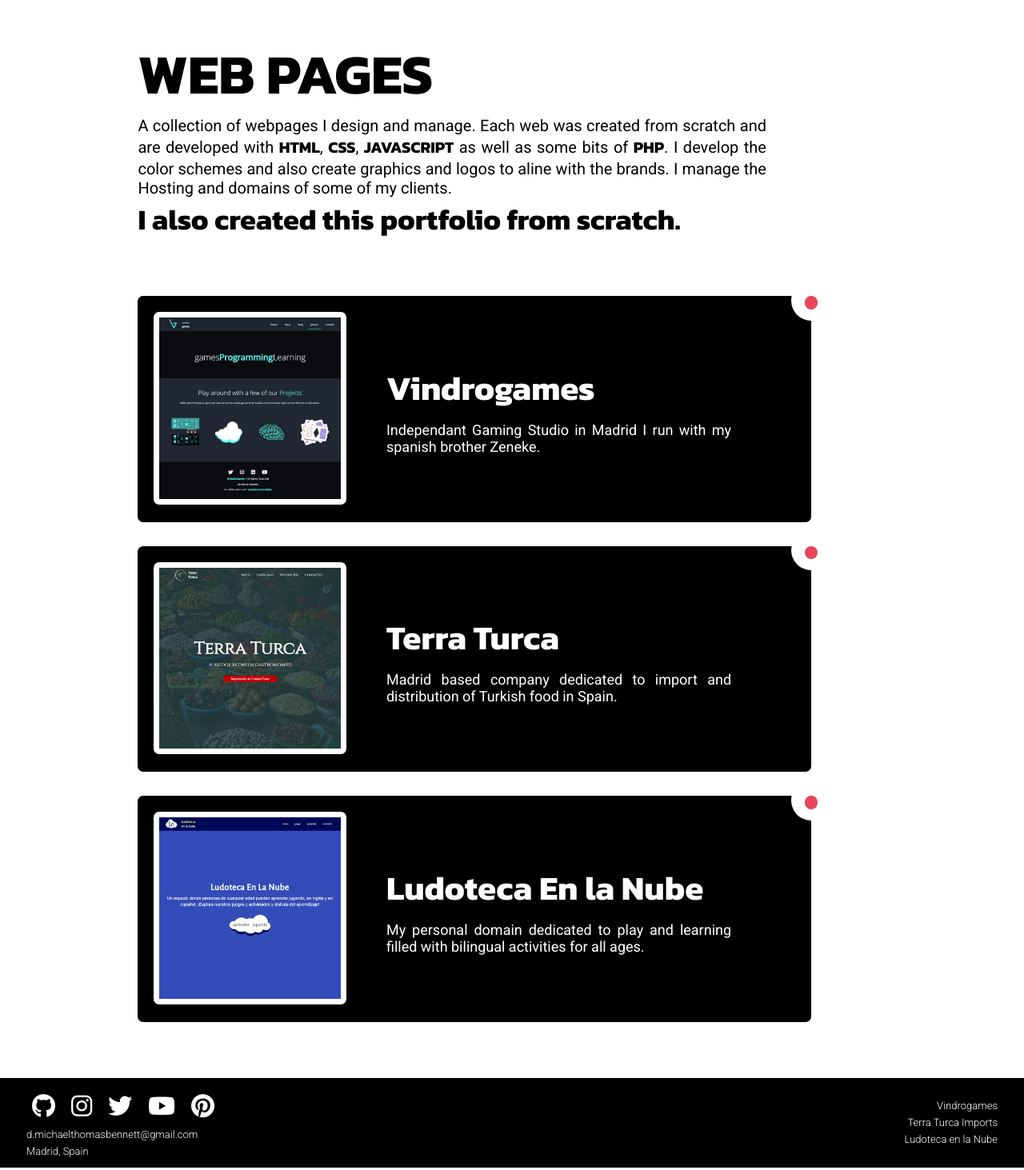
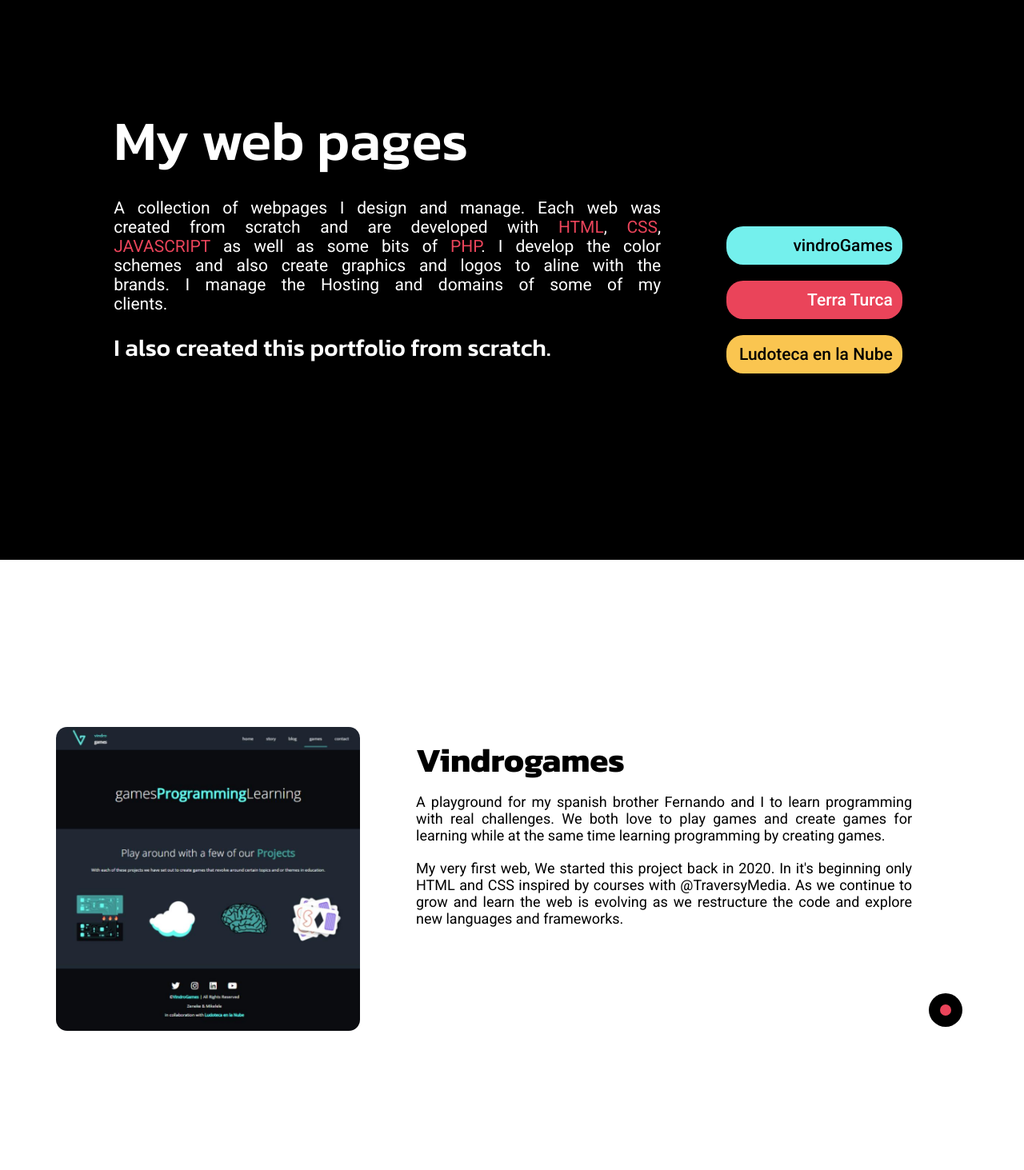
Before and after one commit to teacherMaik/Web-Design, a website: page dist/my-webs.html in a window 1280 px wide. Shown: the part 100-1563 px from the top of the page at 80% size. Drawn offline with Linux system fonts and the light colour scheme.

Commit message:
web pages portfolio redone with hero and each item 100vh. Cleaner and more conformity with general aesthetics

```diff
--- a/scss/_config.scss
+++ b/scss/_config.scss
@@ -2,21 +2,21 @@
 
 
 $tm-black-solid: rgba(0, 0, 0, 1);
+// #000000;
 $tm-black-transparent: rgba(0, 0, 0, 0.9);
 $tm-white-solid: rgba(255, 255, 255, 1);
+// #ffffff
 $tm-teal-solid: rgba(116, 240, 237, 1);
+// #74f0ed
 $tm-darkGray-solid: rgba(61, 61, 61, 1);
+// 3d3d3d
 $tm-darkGray-transparent: rgba(61, 61, 61, 0.8);
 $tm-coralRed-solid: rgba(234, 68, 90, 1);
+// #ea445a
+
+//$tm-yellow-solid: rgba(240, 237, 116, 1); #F0ED74
+$tm-yellow-solid: rgba(250, 197, 80, 1);
+// #FAC550
 
 $tm-kanit: "Kanit", sans-serif;
 $tm-roboto: "Roboto", sans-serif;
-
-span.inline-coral {
-  color: $tm-coralRed-solid;
-}
-
-span.inline-bold {
-  font-family: $tm-kanit;
-  font-weight: 700;
-}
--- /dev/null
+++ b/scss/_utilities.scss
@@ -0,0 +1,27 @@
+// TeacherMaik Buttons
+.tm-btn-coral {
+  background-color: $tm-coralRed-solid;
+  color: $tm-white-solid;
+  padding: 1rem;
+}
+
+.tm-btn-teal {
+  background-color: $tm-teal-solid;
+  color: $tm-black-solid;
+  padding: 1rem;
+}
+
+.tm-btn-yellow {
+  background-color: $tm-yellow-solid;
+  color: $tm-black-solid;
+  padding: 1rem;
+}
+
+span.inline-coral {
+  color: $tm-coralRed-solid;
+}
+
+span.inline-bold {
+  font-family: $tm-kanit;
+  font-weight: 700;
+}
--- a/scss/main.scss
+++ b/scss/main.scss
@@ -1,9 +1,11 @@
 @import 'config';
+@import 'utilities';
 
 * {
   padding: 0;
   margin: 0;
   box-sizing: border-box;
+  font-family: $tm-roboto;
 }
 
 :root {
@@ -26,10 +28,7 @@
 
 h1, h2 {
   font-family: $tm-kanit;
-}
-
-p, h3, h4 {
-  font-family: $tm-roboto;
+  font-weight: 500;
 }
 
 #tm-navbar {
@@ -102,6 +101,7 @@
     align-items: center;
     justify-content: space-evenly;
 
+    &.home {
       .intro {
         width: 42%;
         line-height: 4rem;
@@ -109,7 +109,6 @@
         h1, h2 {
           font-size: 7rem;
           color: $tm-white-solid;
-        font-weight: 300;
           line-height: 7rem;
         }
 
@@ -135,13 +134,87 @@
         font-weight: 400;
       }
     }
+
+    &.webs {
+      background-color: $tm-black-solid;
+      color: $tm-white-solid;
+
+      .intro {
+        width: 60%;;
+
+        h1 {
+          font-size: 7rem;
+        }
+
+        h2 {
+          font-size: 3rem;
+        }
+
+        p {
+          font-size: 2.1rem;
+          text-align: justify;
+          word-spacing: 0.7rem;
+        }
+
+        h1, h2, p {
+          margin-bottom: 2rem;
+        }
+      }
+
+      .display {
+        width: 21%;
+        height: 100%;
+        display: flex;
+        align-items: flex-end;
+
+        ul {
+          width: 100%;
+          display: flex;
+          flex-direction: column;
+          justify-content: center;
+
+          li {
+            width: 100%;
+            padding: 1rem;
+
+            a {
+              display: block;
+              width: 100%;
+              font-size: 2.1rem;
+              font-weight: 500;
+              border-radius: 21px;
+              text-align: right;
+              border: 2px solid transparent;
+
+              &.tm-btn-teal:hover {
+                border: 2px solid $tm-teal-solid;
+                color: $tm-teal-solid;
+                background-color: $tm-black-solid;
+              }
+
+              &.tm-btn-coral:hover {
+                border: 2px solid $tm-coralRed-solid;
+                color: $tm-coralRed-solid;
+                background-color: $tm-black-solid;
+              }
+
+              &.tm-btn-yellow:hover {
+                border: 2px solid $tm-yellow-solid;
+                color: $tm-yellow-solid;
+                background-color: $tm-black-solid;
+              }
+            }
+          }
+        }
+      }
+    }
+  }
 }
 
 #tm-home-content {
   position: relative;
   background-color: $tm-white-solid;
   color: $tm-black-solid;
-  font-family: $tm-roboto;
   font-size: 3rem;
 
   .tm-home-content-container {
@@ -160,7 +233,6 @@
       h4 {
         text-align: justify;
         font-size: 2.1rem;
-        font-family: $tm-roboto;
         line-height: 3rem;
       }
     }
@@ -301,97 +373,46 @@
   }
 }
 
-.webs {
-  background-color: $tm-white-solid;
-  color: $tm-black-solid;
-  display: flex;
-  flex-direction: column;
-  justify-content: center;
-  align-items: center;
-  margin-bottom: 7rem;
 
-  .webs-intro-heading {
-    margin-top: 70px;
-    height: 50vh;
-    display: flex;
-    flex-direction: column;
-    justify-content: center;
-    padding: 0 7rem;
-    width: 84%;
-
-    h1 {
-      font-size: 7rem;
-    }
-
-    h2 {
-      font-size: 3.6rem;
-    }
-
-    p {
-      width: 84%;
-      font-size: 2rem;
-      text-align: justify;
-    }
-  }
 
 .webs-gallery {
   position: relative;
-    width: 84%;
   padding: 0 7rem;
   display: grid;
   grid-template-columns: 1fr;
-    gap: 3rem;
 
   &-item {
     position: relative;
+    height: 100vh;
+    display: flex;
+    flex-direction: column;
+    align-items: center;
+    justify-content: center;
+
+    &-container {
+      position: relative;
+      width: 100%;
       display: grid;
       grid-template-columns: 1fr 2fr;
       align-items: center;
-      width: 90%;
-      background-color: $tm-black-solid;
-      border-radius: 7px;
 
-      &::after {
-        content: '';
-        position: absolute;
-        top: 0;
-        left: 99%;
-        width: 2%;
-        aspect-ratio: 1/1;
-        background-color: $tm-coralRed-solid;
-        border-radius: 50%;
-      }
-
-      &::before {
-        content: '';
-        position: absolute;
-        top: -7%;
-        left: 97%;
-        width: 6%;
-        aspect-ratio: 1/1;
-        background-color: $tm-white-solid;
-        border-radius: 50%;
-      }
-
-      .webs-gallery-img-container {
+      .webs-gallery-img {
+        width: 100%;
         position: relative;
-        padding: 2rem;
-        display: flex;
-
 
         img {
           width: 100%;
-          border: 7px solid $tm-white-solid;
-          border-radius: 7px;
+          border-radius: 14px;
         }
       }
 
       .webs-gallery-text {
+        position: relative;
         height: 100%;
         display: flex;
         flex-direction: column;
-        justify-content: center;
-        padding: 1rem 3rem;
+        padding: 1rem 7rem;
+        color: $tm-black-solid;
 
         h3 {
           margin-bottom: 1rem;
@@ -399,7 +420,7 @@
           a {
             font-family: $tm-kanit;
             font-size: 4.2rem;
-            color: $tm-white-solid;
+            color: $tm-black-solid;
 
             &:hover {
               color: $tm-coralRed-solid;
@@ -409,14 +430,36 @@
 
         p {
           text-align: justify;
-          color: $tm-white-solid;
           font-size: 1.8rem;
-          padding-right: 7rem;
+          margin-bottom: 2rem;
+        }
+
+        .dot-outer {
+          display: block;
+          position: absolute;
+          bottom: 7px;
+          right: 7px;
+          width: 42px;
+          aspect-ratio: 1/1 ;
+          border-radius: 50%;
+          background-color: $tm-black-solid;
+          display: flex;
+          align-items: center;
+          justify-content: center;
+
+          .dot-inner {
+            display: block;
+            width: 14px;
+            aspect-ratio: 1/1 ;
+            border-radius: 50%;
+            background-color: $tm-coralRed-solid;
           }
         }
       }
     }
   }
+}
+
 
 footer {
   padding: 1rem 3rem;
@@ -441,7 +484,6 @@
     }
 
     h3 {
-      font-family: $tm-roboto;
       font-size: 1.3rem;
       font-weight: 300;
       padding: 0.3rem;
@@ -457,7 +499,6 @@
     a {
       padding: 0.3rem;
       color: $tm-white-solid;
-      font-family: $tm-roboto;
       font-size: 1.3rem;
       font-weight: 300;
 
```
Also changed, not shown: dist/css/main.css, dist/index.html, dist/js/index.js, dist/my-webs.html, 1 other file. Lines whose indentation alone changed are shown as unchanged.
